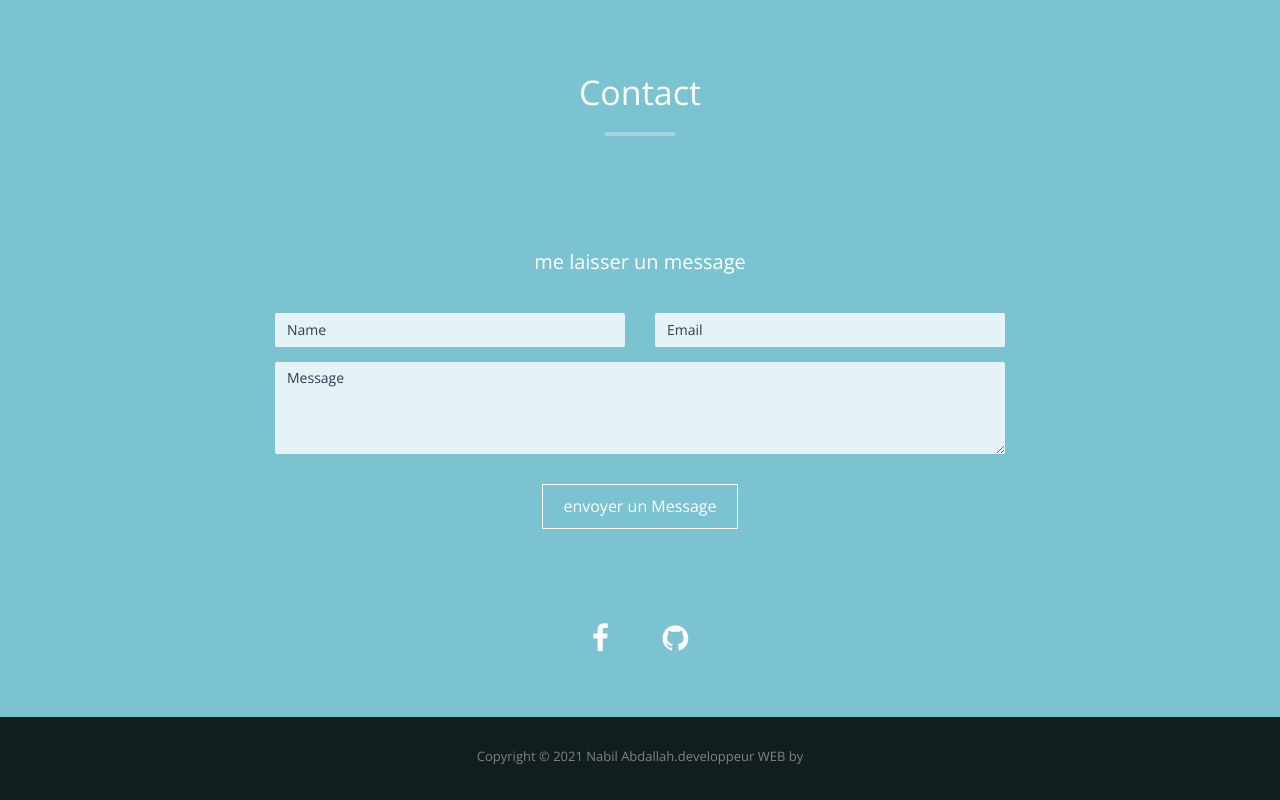
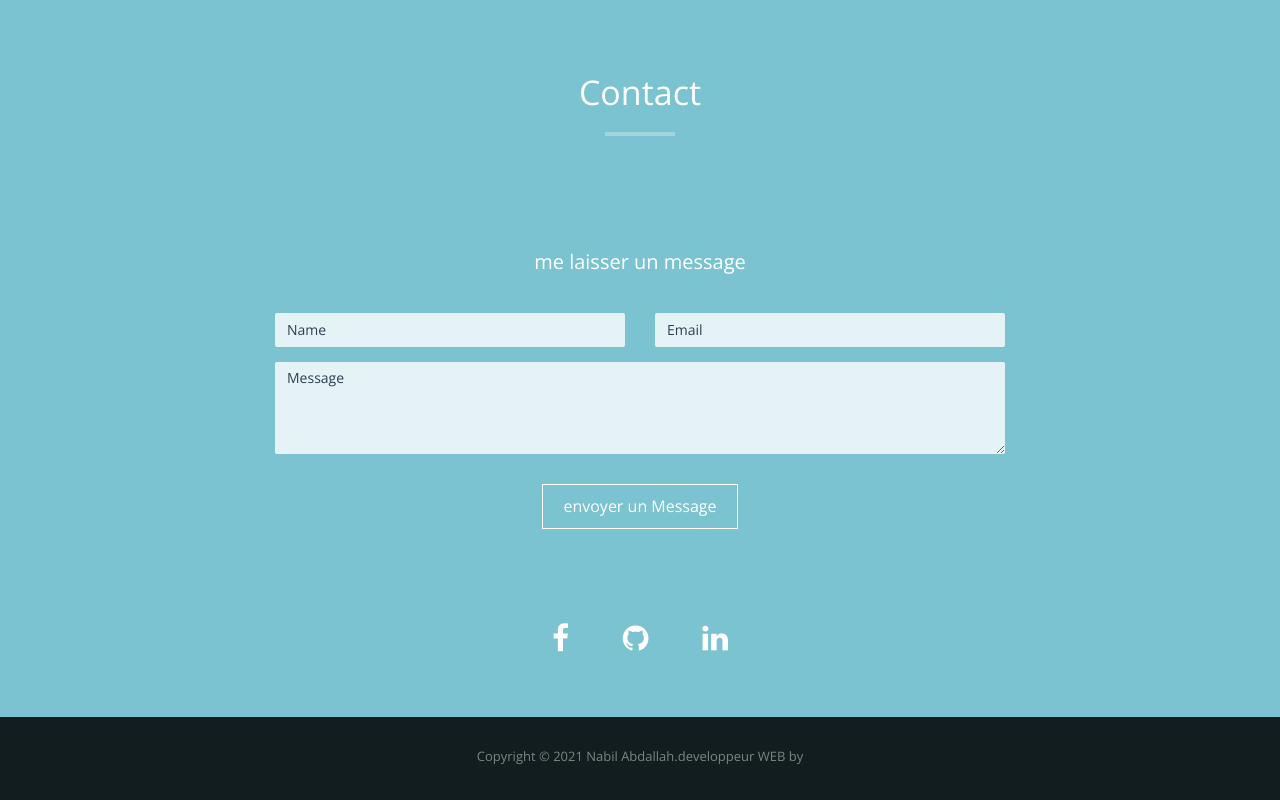
Before and after one commit to nabil-abdallah/site-perso, a plain HTML site: page index.html in a window 1280 px wide. Shown: the part 4549-5349 px from the top of the page. Drawn offline with nearby package versions, Linux system fonts and the light colour scheme.

Commit message:
Update index.html

```diff
--- a/index.html
+++ b/index.html
@@ -295,6 +295,7 @@
         <ul>
           <li><a href="https://www.facebook.com/Nabil.oxis"><i class="fa fa-facebook"></i></a></li>
           <li><a href="https://github.com/nabil-abdallah"><i class="fa fa-github"></i></a></li>
+          <li><a href="https://www.linkedin.com/in/nabil-abdallah-837609212/"><i class="fa fa-linkedin"></i></a></li>
 
         </ul>
       </div>
```
